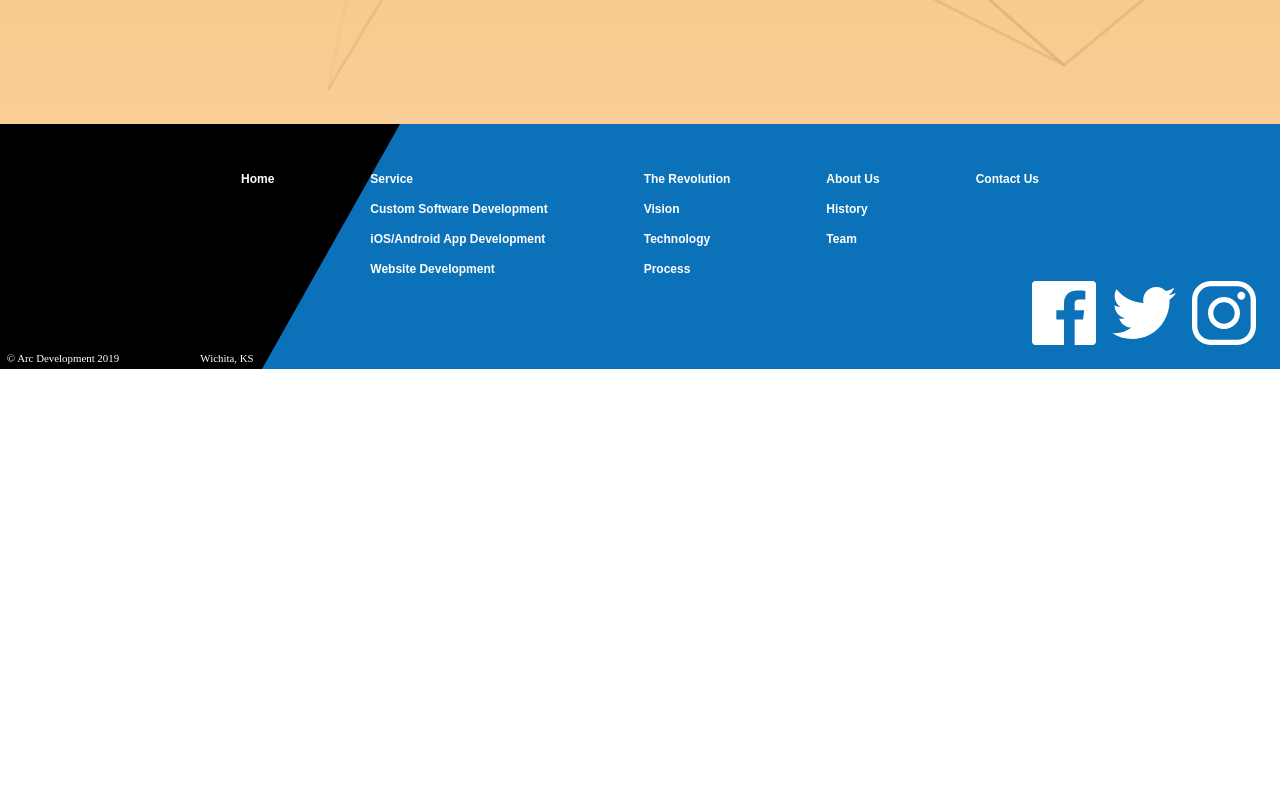
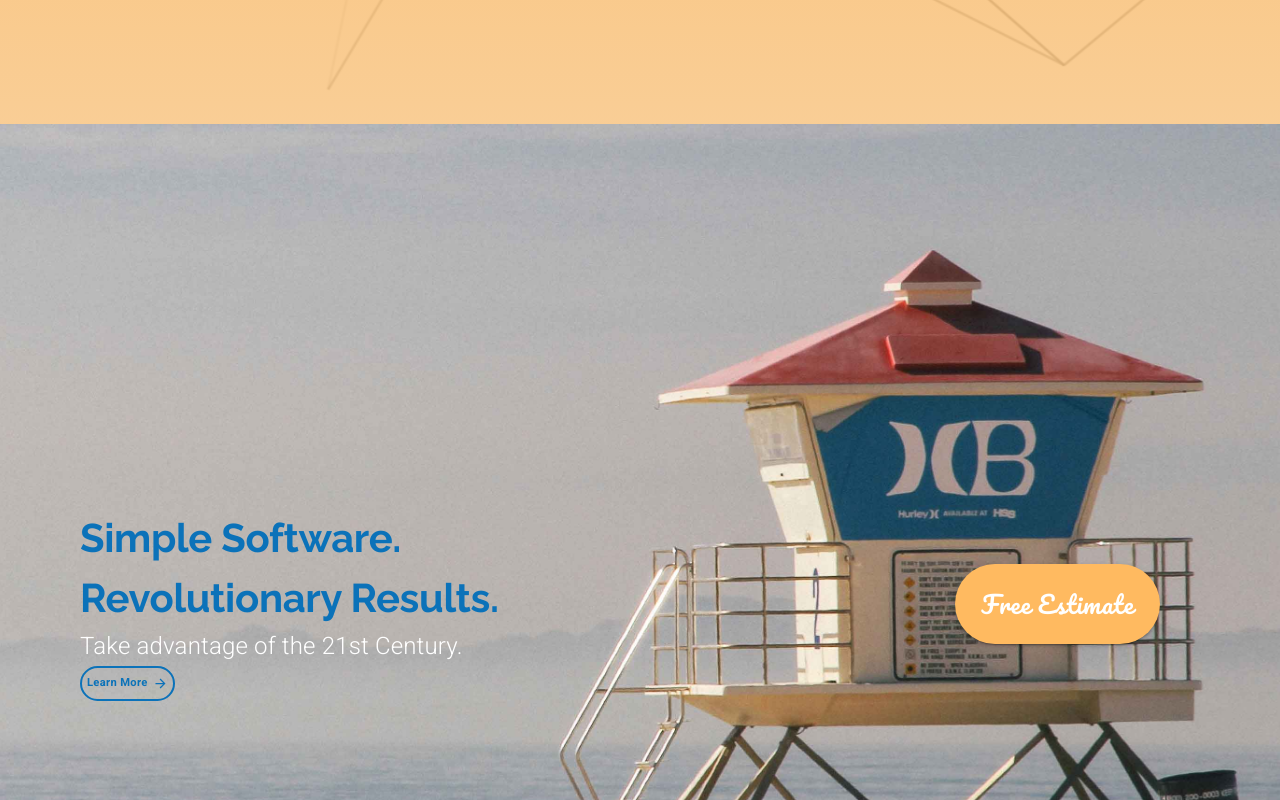
Before and after one commit to JulioAvalos/mui-react-app, a React (Create React App) app: page / in a window 1280 px wide. Shown: the part 4800-5600 px from the top of the page. Before the commit the page ends 5169 px from the top, so only its background shows below. Built offline with nearby package versions, Linux system fonts and the light colour scheme.

Commit message:
creating the call to action

```diff
--- a/src/components/LandingPage.js
+++ b/src/components/LandingPage.js
@@ -8,6 +8,8 @@ import Typography from '@material-ui/core/Typography';
 import useMediaQuery from '@material-ui/core/useMediaQuery';
 import Card from '@material-ui/core/Card';
 import CardContent from '@material-ui/core/CardContent';
+
+import CallToAction from './UI/CallToAction';
 
 import animationData from '../animations/landinganimation/data';
 import customSoftwareIcon from '../assets/Custom Software Icon.svg';
@@ -57,10 +59,10 @@ const useStyles = makeStyles(theme => ({
     },
     mainContainer: {
         marginTop: '5em',
-        [theme.breakpoints.down('md')]:{
+        [theme.breakpoints.down('md')]: {
             marginTop: '3em'
         },
-        [theme.breakpoints.down('xs')]:{
+        [theme.breakpoints.down('xs')]: {
             marginTop: '2em'
         }
     },
@@ -104,7 +106,7 @@ const useStyles = makeStyles(theme => ({
         borderRadius: 15,
         padding: '10em',
         [theme.breakpoints.down('sm')]: {
-            paddingTop:  '8em',
+            paddingTop: '8em',
             paddingBottom: '8em',
             paddingLeft: 0,
             paddingRight: 0,
@@ -125,8 +127,8 @@ const useStyles = makeStyles(theme => ({
 const LandingPage = () => {
     const classes = useStyles();
     const theme = useTheme();
-    const matchesSM =useMediaQuery(theme.breakpoints.down('sm'));
-    const matchesXS =useMediaQuery(theme.breakpoints.down('xs'));
+    const matchesSM = useMediaQuery(theme.breakpoints.down('sm'));
+    const matchesXS = useMediaQuery(theme.breakpoints.down('xs'));
 
     const defaultOptions = {
         loop: true,
@@ -155,7 +157,7 @@ const LandingPage = () => {
                             </Grid>
                             <Grid item>
                                 <Button variant="outlined" className={classes.learnButtonHero}>
-                                    <span style={{marginRight: 10}}>
+                                    <span style={{ marginRight: 10 }}>
                                         Learn More
                                     </span>
                                     <ButtonArrow
@@ -178,7 +180,7 @@ const LandingPage = () => {
                 <Grid
                     container
                     direction="row"
-                    justify={matchesSM ? 'center' : undefined }
+                    justify={matchesSM ? 'center' : undefined}
                     className={classes.serviceContainer}
                 >
                     <Grid
@@ -199,8 +201,8 @@ const LandingPage = () => {
                             <span className={classes.specialText}>celebration</span>
                         </Typography>
                         <Button variant="outlined" className={classes.learnButton}>
-                            <span style={{marginRight: 10}}>Learn More</span>
-                            <ButtonArrow width={10} height={10} fill={theme.palette.common.blue}/>
+                            <span style={{ marginRight: 10 }}>Learn More</span>
+                            <ButtonArrow width={10} height={10} fill={theme.palette.common.blue} />
                         </Button>
                     </Grid>
                     <Grid item>
@@ -212,7 +214,7 @@ const LandingPage = () => {
                 <Grid
                     container
                     direction="row"
-                    justify={matchesSM ? 'center' : 'flex-end' }
+                    justify={matchesSM ? 'center' : 'flex-end'}
                     className={classes.serviceContainer}
                 >
                     <Grid
@@ -231,11 +233,11 @@ const LandingPage = () => {
                             Integrate your web experience or create a standalone app {matchesSM ? null : <br />} with either mobile platform
                         </Typography>
                         <Button variant="outlined" className={classes.learnButton}>
-                            <span style={{marginRight: 10}}>Learn More</span>
-                            <ButtonArrow width={10} height={10} fill={theme.palette.common.blue}/>
+                            <span style={{ marginRight: 10 }}>Learn More</span>
+                            <ButtonArrow width={10} height={10} fill={theme.palette.common.blue} />
                         </Button>
                     </Grid>
-                    <Grid item style={{marginRight: matchesSM ? 0 : '5em'}}>
+                    <Grid item style={{ marginRight: matchesSM ? 0 : '5em' }}>
                         <img
                             className={classes.icon}
                             alt="mobile apps icon"
@@ -248,7 +250,7 @@ const LandingPage = () => {
                 <Grid
                     container
                     direction="row"
-                    justify={matchesSM ? 'center' : undefined }
+                    justify={matchesSM ? 'center' : undefined}
                     className={classes.serviceContainer}
                 >
                     <Grid
@@ -259,7 +261,7 @@ const LandingPage = () => {
                         }}
                     >
                         <Typography variant="h4">
-                           Website Development
+                            Website Development
                         </Typography>
                         <Typography variant="subtitle1" className={classes.subtitle}>
                             Reach More. Discover More. Sell More.
@@ -268,8 +270,8 @@ const LandingPage = () => {
                             Optimized for Search Engines, built for speed.
                         </Typography>
                         <Button variant="outlined" className={classes.learnButton}>
-                            <span style={{marginRight: 10}}>Learn More</span>
-                            <ButtonArrow width={10} height={10} fill={theme.palette.common.blue}/>
+                            <span style={{ marginRight: 10 }}>Learn More</span>
+                            <ButtonArrow width={10} height={10} fill={theme.palette.common.blue} />
                         </Button>
                     </Grid>
                     <Grid item>
@@ -284,13 +286,13 @@ const LandingPage = () => {
                 <Grid item>
                     <Grid
                         container
-                        style={{height: '100em', marginTop: '12em'}}
+                        style={{ height: '100em', marginTop: '12em' }}
                         alignItems="center"
                         justify="center"
                     >
                         <Card className={classes.revolutionCard}>
                             <CardContent>
-                                <Grid container direction="column" style={{textAlign: 'center'}}>
+                                <Grid container direction="column" style={{ textAlign: 'center' }}>
                                     <Grid item>
                                         <Typography variant="h3" gutterBottom>
                                             The Revolution
@@ -301,7 +303,7 @@ const LandingPage = () => {
                                             Visionary insights coupled with cutting-edge technology is a recipe for revolution
                                         </Typography>
                                         <Button variant="outlined" className={classes.learnButtonHero}>
-                                            <span style={{marginRight: 10}}>Learn More</span>
+                                            <span style={{ marginRight: 10 }}>Learn More</span>
                                             <ButtonArrow
                                                 width={15}
                                                 height={15}
@@ -319,27 +321,27 @@ const LandingPage = () => {
                 <Grid item>
                     <Grid
                         container
-                        style={{height: '80em'}}
+                        style={{ height: '80em' }}
                         alignItems="center"
                         direction="row"
                     >
                         <Grid
                             item
                             container
-                            style={{position: 'absolute', textAlign: matchesSM ? 'center' : 'inherit'}}
+                            style={{ position: 'absolute', textAlign: matchesSM ? 'center' : 'inherit' }}
                             direction={matchesXS ? 'column' : 'row'}
                             spacing={matchesXS ? 10 : 0}
                         >
                             <Grid
                                 item
                                 sm
-                                style={{marginLeft: matchesXS ? 0 : matchesSM ? '2em' : '5em'}}>
+                                style={{ marginLeft: matchesXS ? 0 : matchesSM ? '2em' : '5em' }}>
                                 <Grid container direction="column">
-                                    <Typography variant="h2" style={{color: 'white'}}>About Us</Typography>
+                                    <Typography variant="h2" style={{ color: 'white' }}>About Us</Typography>
                                     <Typography variant="subtitle2">Let's get personal.</Typography>
                                     <Grid item>
-                                        <Button variant="outlined" style={{color: 'white', borderColor: 'white'}} className={classes.learnButtonHero}>
-                                            <span style={{marginRight: 10}}>Learn More</span>
+                                        <Button variant="outlined" style={{ color: 'white', borderColor: 'white' }} className={classes.learnButtonHero}>
+                                            <span style={{ marginRight: 10 }}>Learn More</span>
                                             <ButtonArrow
                                                 width={15}
                                                 height={15}
@@ -358,11 +360,11 @@ const LandingPage = () => {
                                 }}
                             >
                                 <Grid container direction="column">
-                                    <Typography variant="h2" style={{color: 'white'}}>Contact Us</Typography>
+                                    <Typography variant="h2" style={{ color: 'white' }}>Contact Us</Typography>
                                     <Typography variant="subtitle2">Say Hello! <span role="img" aria-label="waving hand">👋</span></Typography>
                                     <Grid item>
-                                        <Button variant="outlined" style={{color: 'white', borderColor: 'white'}} className={classes.learnButtonHero}>
-                                            <span style={{marginRight: 10}}>Learn More</span>
+                                        <Button variant="outlined" style={{ color: 'white', borderColor: 'white' }} className={classes.learnButtonHero}>
+                                            <span style={{ marginRight: 10 }}>Learn More</span>
                                             <ButtonArrow
                                                 width={15}
                                                 height={15}
@@ -373,9 +375,13 @@ const LandingPage = () => {
                                 </Grid>
                             </Grid>
                         </Grid>
-                        <div className={classes.infoBackground}/>
+                        <div className={classes.infoBackground} />
                     </Grid>
                 </Grid>
+            </Grid>
+            {/* Call to action section */}
+            <Grid item>
+                <CallToAction />
             </Grid>
         </Grid>
     );
--- /dev/null
+++ b/src/components/UI/CallToAction.js
@@ -0,0 +1,102 @@
+import React from 'react';
+import Grid from '@material-ui/core/Grid';
+import Typography from '@material-ui/core/Typography';
+import { makeStyles, useTheme } from '@material-ui/core/styles';
+import Button from '@material-ui/core/Button'
+import ButtonArrow from './ButtonArrow';
+import useMediaQuery from '@material-ui/core/useMediaQuery';
+
+import background from '../../assets/background.jpg';
+import mobileBackground from '../../assets/mobileBackground.jpg';
+
+const useStyles = makeStyles(theme => ({
+    learnButton: {
+        ...theme.typography.learnButton,
+        fontSize: '0.7rem',
+        height: 35,
+        padding: 5,
+        [theme.breakpoints.down('sm')]: {
+            marginBottom: '2em'
+        }
+    },
+    background: {
+        backgroundImage: `url(${background})`,
+        backgroundPosition: 'center',
+        backgroundSize: 'cover',
+        backgroundAttachment: 'fixed',
+        backgroundRepeat: 'no-repeat',
+        height: '60em',
+        width: '100%',
+        [theme.breakpoints.down('md')]:{
+            backgroundImage: `url(${mobileBackground})`,
+            backgroundAttachment: 'inherit',
+        }
+    },
+    estimateButton: {
+        ...theme.typography.estimate,
+        borderRadius: 50,
+        height: 80,
+        width: 205,
+        backgroundColor: theme.palette.common.orange,
+        fontSize: '1.5rem',
+        marginRight: '5em',
+        marginLeft: '2em',
+        [theme.breakpoints.down('sm')]: {
+            marginLeft: 0,
+            marginRight: 0
+        }
+    }
+}));
+
+const CallToAction = props => {
+    const classes = useStyles();
+    const theme = useTheme();
+    const matchesSM = useMediaQuery(theme.breakpoints.down('sm'));
+
+    return (
+        <Grid
+            container
+            alignItems="center"
+            justify={matchesSM ? 'center' : "space-between"}
+            className={classes.background}
+            direction={matchesSM ? 'column' : 'row'}
+        >
+            <Grid
+                item
+                style={{
+                    marginLeft: matchesSM ?  0 : '5em',
+                    textAlign: matchesSM ? 'center' : 'inherit'
+                }}
+            >
+                <Grid container direction="column">
+                    <Grid item>
+                        <Typography variant="h2">
+                            Simple Software.<br />Revolutionary Results.
+                        </Typography>
+                        <Typography variant="subtitle2" style={{fontSize: '1.5rem'}}>
+                            Take advantage of the 21st Century.
+                        </Typography>
+                        <Grid container justify={matchesSM ? 'center' : undefined} item>
+                            <Button
+                                variant="outlined"
+                                className={classes.learnButton}
+                            >
+                                <span style={{marginRight: 5}}>Learn More</span>
+                                <ButtonArrow
+                                    width={15}
+                                    height={15}
+                                    fill={theme.palette.common.blue}
+                                />
+                            </Button>
+                        </Grid>
+                    </Grid>
+                </Grid>
+            </Grid>
+            <Grid item>
+                <Button variant="contained" className={classes.estimateButton}>Free Estimate</Button>
+            </Grid>
+        </Grid>
+    );
+}
+
+export default CallToAction;
```
